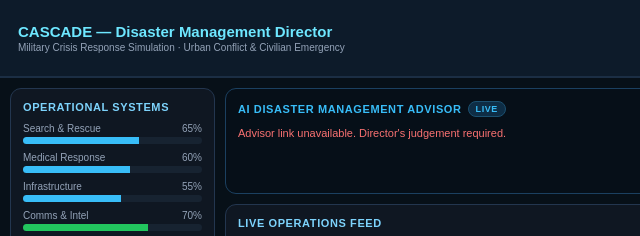
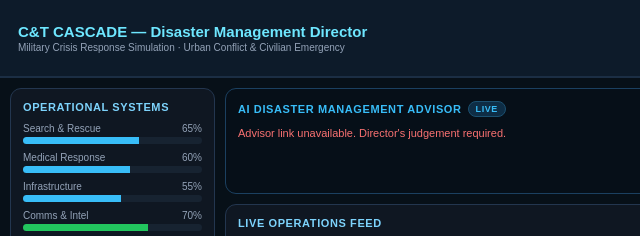
Before and after one commit to Prickegg/C-T-Agent-AI, a plain HTML site: page index.html in a window 1280 px wide. Shown: the top 236 px of the page, 0-640 px from the left. Drawn offline with Linux system fonts and the light colour scheme; no server answers.

Commit message:
Update index.html

```diff
--- a/index.html
+++ b/index.html
@@ -58,7 +58,7 @@ header{background:#0d1b2a;padding:12px 18px;border-bottom:2px solid #1b2e44;disp
 
 <header>
   <div class="h-left">
-    <h1>CASCADE — Disaster Management Director</h1>
+    <h1> C&T CASCADE — Disaster Management Director</h1>
     <div class="sub">Military Crisis Response Simulation · Urban Conflict &amp; Civilian Emergency</div>
   </div>
   <div class="h-right">
```
